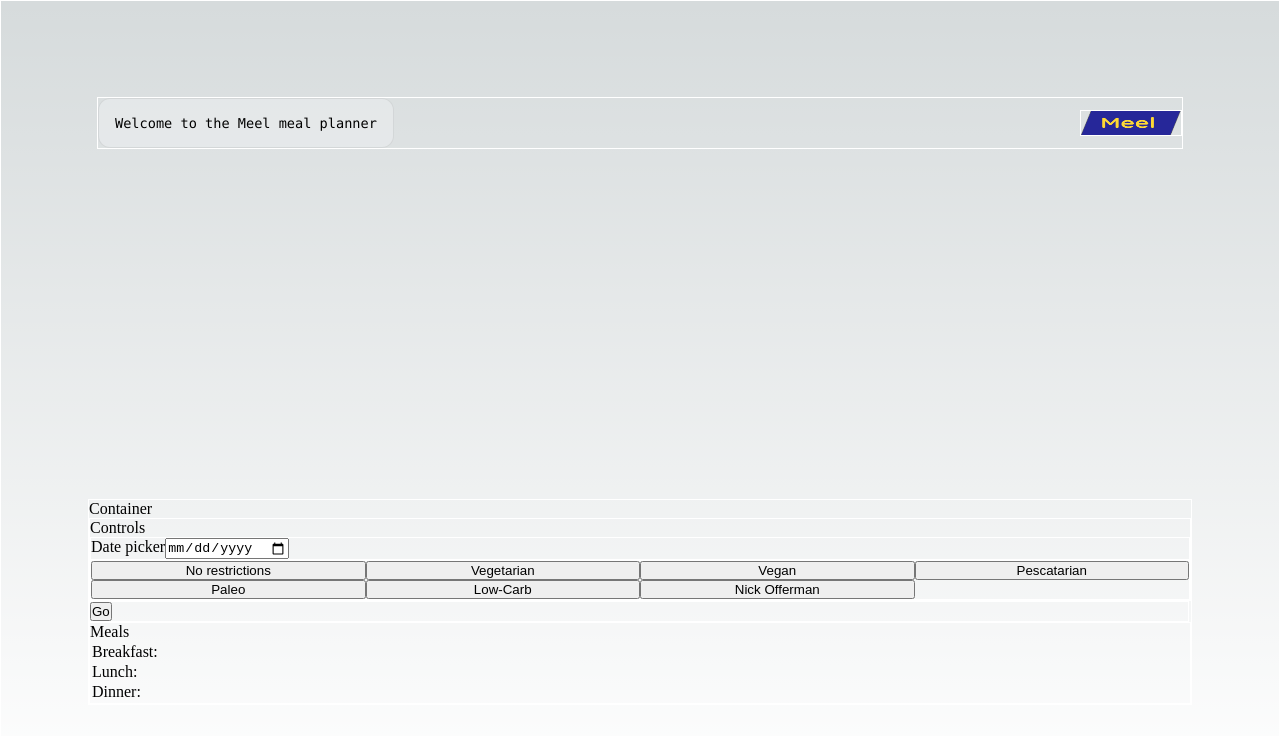
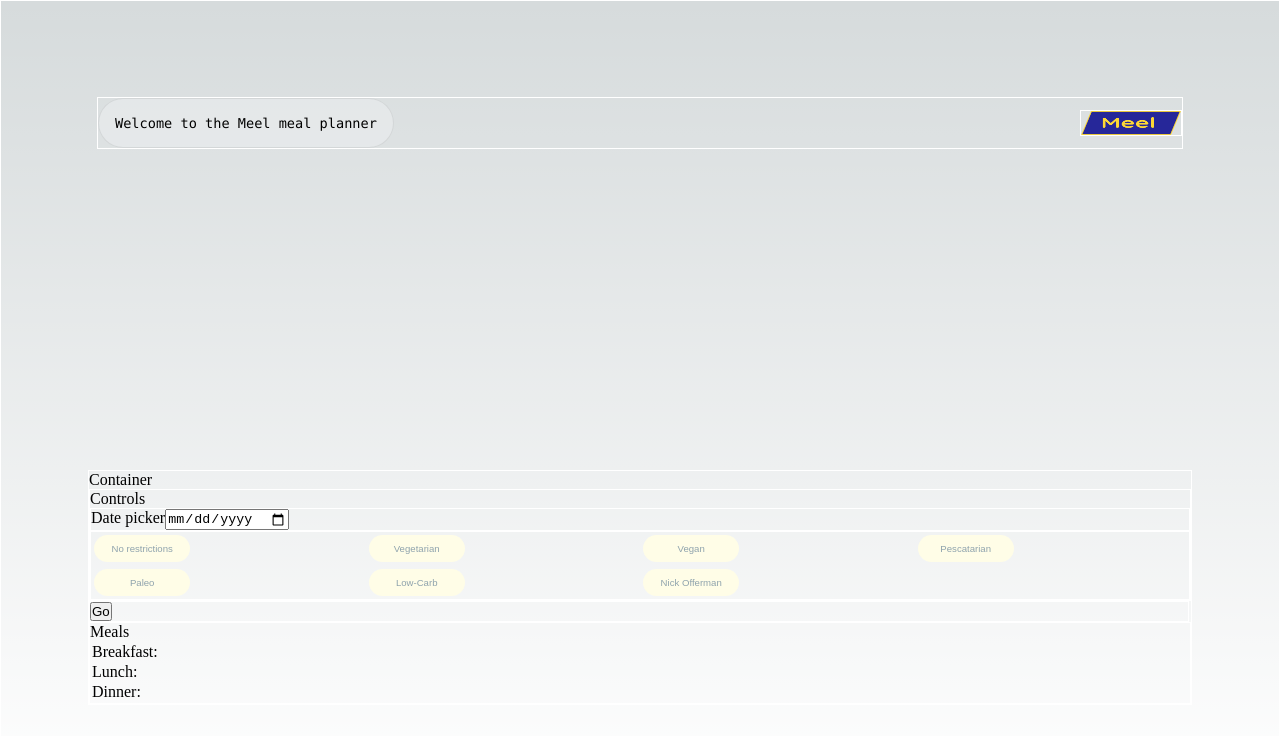
Before and after one commit to matthew-smith-miller/meal-planner, a Next.js app: page / in a window 1280 px wide. Shown: the top 736 px of the page. Built offline with nearby package versions, Linux system fonts and the light colour scheme.

Commit message:
Update styles and logo

```diff
--- a/styles/Home.module.css
+++ b/styles/Home.module.css
@@ -112,46 +112,20 @@
   position: relative;
 }
 
-.thirteen {
-  display: flex;
-  justify-content: center;
-  align-items: center;
-  width: 75px;
-  height: 75px;
-  padding: 25px 10px;
-  margin-left: 16px;
-  transform: translateZ(0);
+.dietButton {
+  font-size: 0.6rem;
+  width: 6rem;
+  background: #fffde7;
+  color: #8fa3ad;
+  border: 0px;
   border-radius: var(--border-radius);
-  overflow: hidden;
-  box-shadow: 0px 2px 8px -1px #0000001a;
+  margin: 0.2rem;
+  padding: 0.5rem 0.6rem;
+  transition: background 200ms, border 200ms;
 }
 
-.thirteen::before,
-.thirteen::after {
-  content: '';
-  position: absolute;
-  z-index: -1;
-}
-
-/* Conic Gradient Animation */
-.thirteen::before {
-  animation: 6s rotate linear infinite;
-  width: 200%;
-  height: 200%;
-  background: var(--tile-border);
-}
-
-/* Inner Square */
-.thirteen::after {
-  inset: 0;
-  padding: 1px;
-  border-radius: var(--border-radius);
-  background: linear-gradient(
-    to bottom right,
-    rgba(var(--tile-start-rgb), 1),
-    rgba(var(--tile-end-rgb), 1)
-  );
-  background-clip: content-box;
+.active {
+  background: red;
 }
 
 /* Enable hover only on non-touch devices */
@@ -183,8 +157,8 @@
   }
 
   .grid {
-    grid-template-columns: 1fr;
-    margin-bottom: 120px;
+    grid-template-columns: 1fr 1fr 1fr;
+    margin-bottom: 20px;
     max-width: 320px;
     text-align: center;
   }
@@ -261,9 +235,6 @@
 }
 
 @media (prefers-color-scheme: dark) {
-  .vercelLogo {
-    filter: invert(1);
-  }
 
   .logo,
   .thirteen img {
--- a/styles/globals.css
+++ b/styles/globals.css
@@ -1,6 +1,6 @@
 :root {
   --max-width: 1100px;
-  --border-radius: 12px;
+  --border-radius: 30px;
   --font-mono: ui-monospace, Menlo, Monaco, 'Cascadia Mono', 'Segoe UI Mono',
     'Roboto Mono', 'Oxygen Mono', 'Ubuntu Monospace', 'Source Code Pro',
     'Fira Mono', 'Droid Sans Mono', 'Courier New', monospace;
```
Also changed, not shown: public/meel-logo.png.
